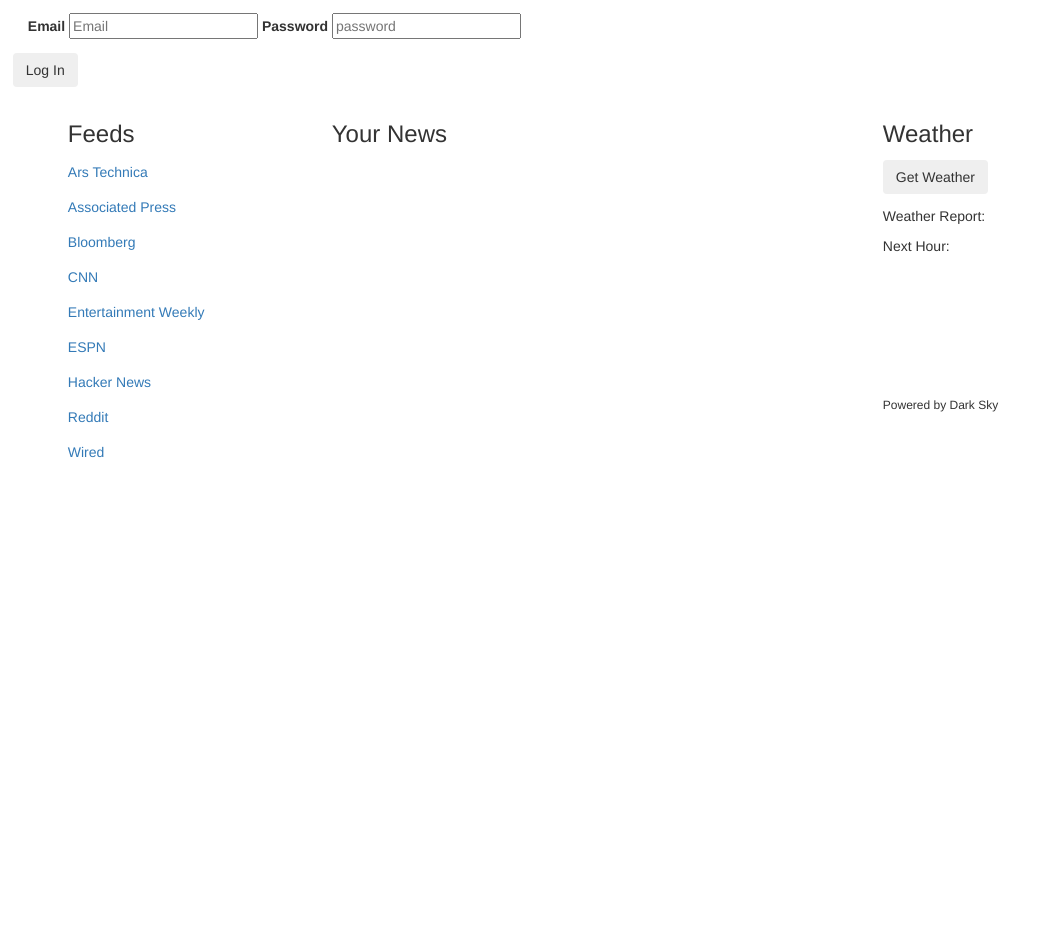
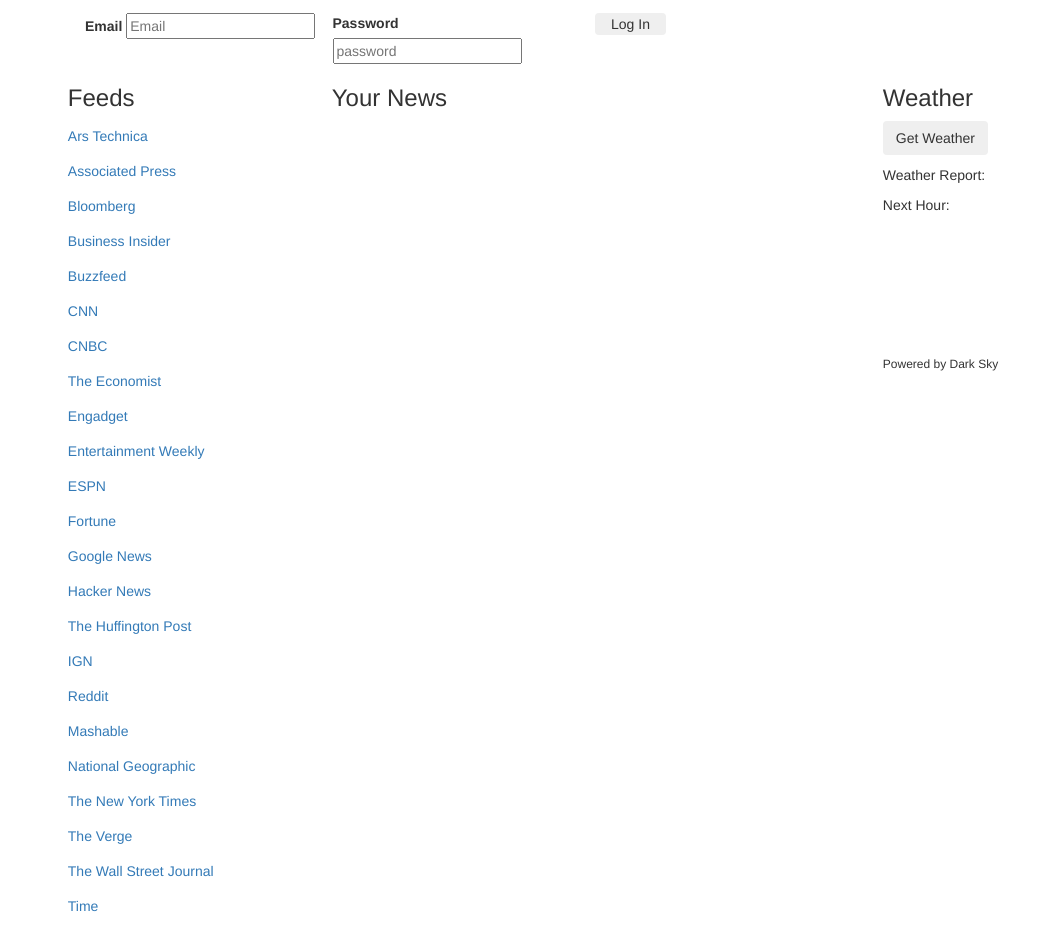
Before and after one commit to mchlltt/Your-Today-Dashboard, a PHP site: page / in a window 1280 px wide. Shown: the whole page, without its empty margins (0-1048 px from the left). Before the commit the page ends 458 px from the top, so only its background shows below. Run offline with PHP 8.4, Linux system fonts and the light colour scheme; some libraries are stand-ins or nearby versions.

Commit message:
more sources

```diff
--- a/assets/css/style.css
+++ b/assets/css/style.css
@@ -2,6 +2,10 @@ body {
 	min-height: 100vh;
 	padding: 1%;
 	width: 100%;
+}
+
+.btn-thin {
+	padding: 0 15px;
 }
 
 .form {
@@ -20,10 +24,6 @@ body {
 
 .input-group {
 	width: 100%;
-}
-
-.btn {
-	margin: 1% auto;
 }
 
 .change {
--- a/assets/javascript/news.js
+++ b/assets/javascript/news.js
@@ -10,8 +10,23 @@ $(document).ready(function () {
         source: "Bloomberg",
         url: "https://newsapi.org/v1/articles?source=bloomberg&sortBy=top&apiKey=3e7d2dc0d0f743f2977afde6e24105ea"
     }, {
+        source: "Business Insider",
+        url: "https://newsapi.org/v1/articles?source=business-insider&sortBy=top&apiKey=3e7d2dc0d0f743f2977afde6e24105ea"
+    }, {
+        source: "Buzzfeed",
+        url: "https://newsapi.org/v1/articles?source=buzzfeed&sortBy=top&apiKey=3e7d2dc0d0f743f2977afde6e24105ea"
+    }, {
         source: "CNN",
         url: "https://newsapi.org/v1/articles?source=cnn&sortBy=top&apiKey=3e7d2dc0d0f743f2977afde6e24105ea"
+    }, {
+        source: "CNBC",
+        url: "https://newsapi.org/v1/articles?source=cnbc&sortBy=top&apiKey=3e7d2dc0d0f743f2977afde6e24105ea"
+    }, {
+        source: "The Economist",
+        url: "https://newsapi.org/v1/articles?source=the-economist&sortBy=top&apiKey=3e7d2dc0d0f743f2977afde6e24105ea"
+    }, {
+        source: "Engadget",
+        url: "https://newsapi.org/v1/articles?source=engadget&sortBy=top&apiKey=3e7d2dc0d0f743f2977afde6e24105ea"
     }, {
         source: "Entertainment Weekly",
         url: "https://newsapi.org/v1/articles?source=entertainment-weekly&sortBy=top&apiKey=3e7d2dc0d0f743f2977afde6e24105ea"
@@ -19,13 +34,41 @@ $(document).ready(function () {
         source: "ESPN",
         url: "https://newsapi.org/v1/articles?source=espn&sortBy=top&apiKey=3e7d2dc0d0f743f2977afde6e24105ea"
     }, {
+        source: "Fortune",
+        url: "https://newsapi.org/v1/articles?source=fortune&sortBy=top&apiKey=3e7d2dc0d0f743f2977afde6e24105ea"
+    }, {
+        source: "Google News",
+        url: "https://newsapi.org/v1/articles?source=google-news&sortBy=top&apiKey=3e7d2dc0d0f743f2977afde6e24105ea"
+    }, {
         source: "Hacker News",
         url: "https://newsapi.org/v1/articles?source=hacker-news&sortBy=top&apiKey=3e7d2dc0d0f743f2977afde6e24105ea"
+    }, {
+        source: "The Huffington Post",
+        url: "https://newsapi.org/v1/articles?source=the-huffington-post&sortBy=top&apiKey=3e7d2dc0d0f743f2977afde6e24105ea"
+    }, {
+        source: "IGN",
+        url: "https://newsapi.org/v1/articles?source=ign&sortBy=top&apiKey=3e7d2dc0d0f743f2977afde6e24105ea"
     }, {
         source: "Reddit",
         url: "https://newsapi.org/v1/articles?source=reddit-r-all&sortBy=top&apiKey=3e7d2dc0d0f743f2977afde6e24105ea"
     }, {
-        source: "Wired",
+        source: "Mashable",
+        url: "https://newsapi.org/v1/articles?source=mashable&sortBy=latest&apiKey=3e7d2dc0d0f743f2977afde6e24105ea"
+    }, {
+        source: "National Geographic",
+        url: "https://newsapi.org/v1/articles?source=national-geographic&sortBy=top&apiKey=3e7d2dc0d0f743f2977afde6e24105ea"
+    }, {
+        source: "The New York Times",
+        url: "https://newsapi.org/v1/articles?source=the-new-york-times&sortBy=popular&apiKey=3e7d2dc0d0f743f2977afde6e24105ea"
+    }, {
+        source: "The Verge",
+        url: "https://newsapi.org/v1/articles?source=the-verge&sortBy=top&apiKey=3e7d2dc0d0f743f2977afde6e24105ea"
+    }, {
+        source: "The Wall Street Journal",
+        url: "https://newsapi.org/v1/articles?source=the-wall-street-journal&sortBy=top&apiKey=3e7d2dc0d0f743f2977afde6e24105ea"
+    }, {
+        source: "Time",
+        url: "https://newsapi.org/v1/articles?source=time&sortBy=top&apiKey=3e7d2dc0d0f743f2977afde6e24105ea"
     }];
 
     makeLinks();
--- a/assets/javascript/user.js
+++ b/assets/javascript/user.js
@@ -252,7 +252,7 @@ $(document).ready(function () {
         var url = 'https://api.forecast.io/forecast/';
 
         $.getJSON(url + apiKey + "/" + lat + "," + long + "?callback=?", function (data) {
-            console.log(data);
+            // console.log(data);
             $('#weatherLocation').html('The weather for ' + locationName);
             $('#weather').html('The temperature: ' + data.currently.temperature + ' °F');
             $('#summary').html(data.currently.summary);
--- a/index.html
+++ b/index.html
@@ -16,19 +16,21 @@
 </head>
 
 <body>
-    <div class="row center-block">
+    <div class="container row center-block">
         <div class="col-xs-12 login-form">
+            <div class="row col-xs-3">
                 <label for="email">Email</label>
                 <input id="email" type="email" placeholder="Email">
+            </div>
+            <div class="row col-xs-3">
                 <label for="password">Password</label>
                 <input id="password" type="password" placeholder="password">
             </div>
+            <div class="col-xs-3">
+                <button id="login-button" class="btn btn-action btn-thin">Log In</button>
             </div>
-    <div class="row">
-        <div class="col-xs-12">
-            <button id="login-button" class="btn btn-action">Log In</button>
-            <button id="logout-button" class="btn btn-action hide">Log Out</button>
         </div>
+        <button id="logout-button" class="btn btn-action hide btn-thin">Log Out</button>
     </div>
     <div class="container row center-block">
         <div class="col-xs-12">
```
Lines whose indentation alone changed are shown as unchanged.
